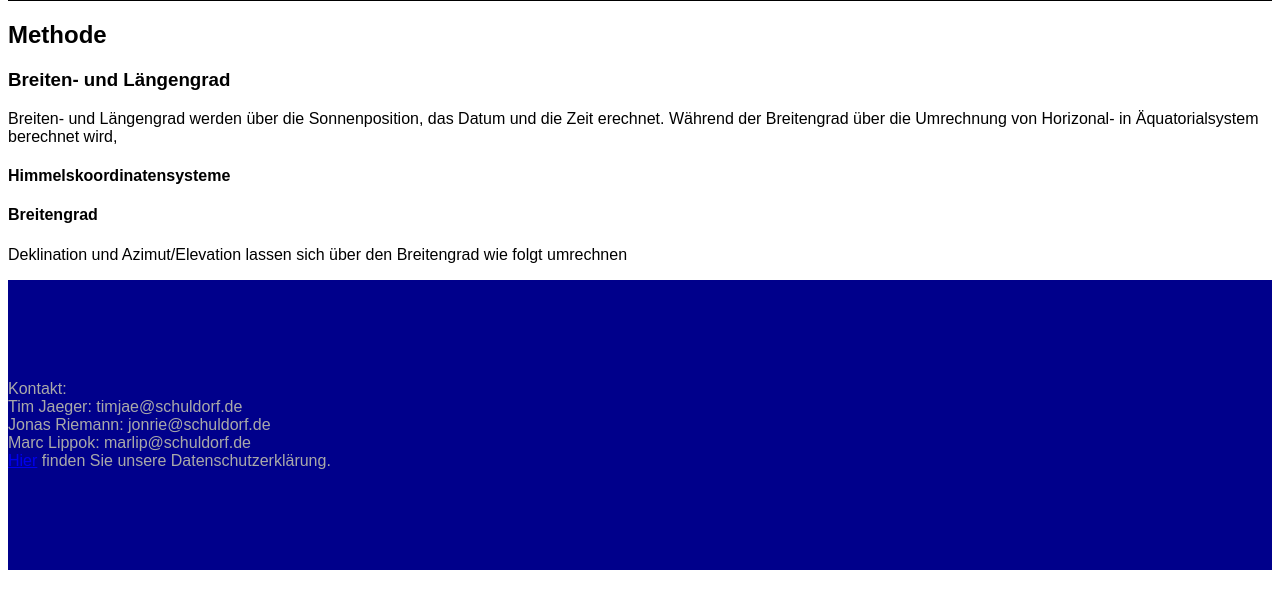
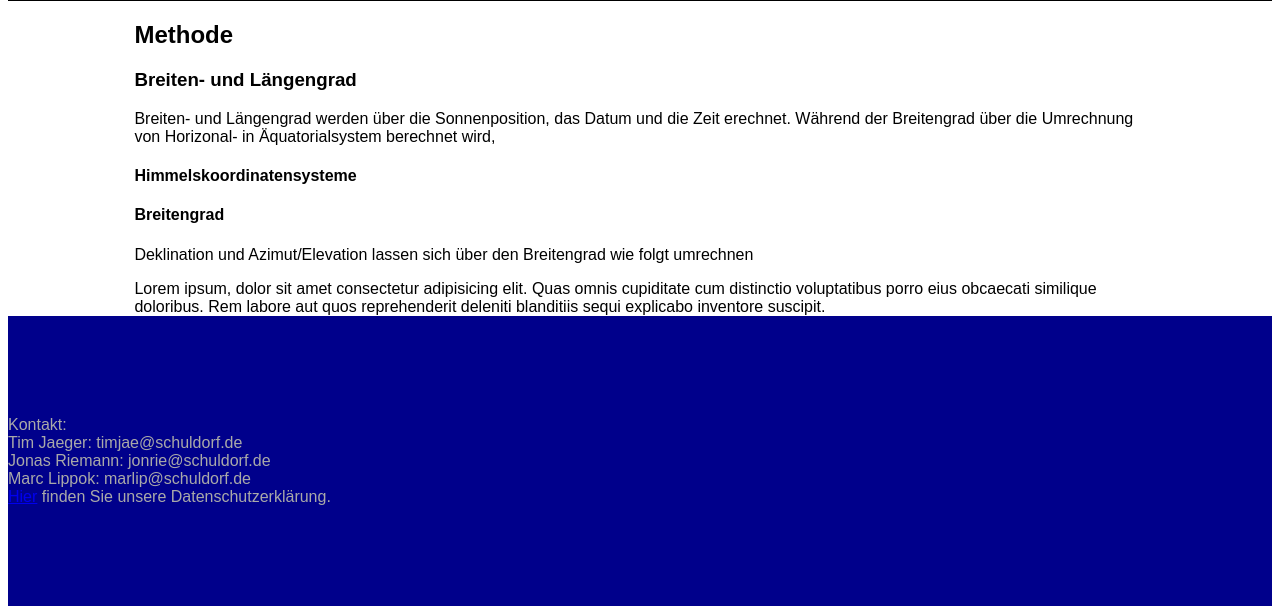
Before and after one commit to JugendForscht-CoLoS/JugendForscht-CoLoS.github.io, a plain HTML site: page index.html in a window 1280 px wide. Shown: the part 1630-2244 px from the top of the page. Before the commit the page ends 2208 px from the top, so only its background shows below. Drawn offline with Linux system fonts and the light colour scheme.

Commit message:
ein wenig das layout angepasst

```diff
--- a/index.html
+++ b/index.html
@@ -43,6 +43,9 @@
                     Deklination und Azimut/Elevation lassen sich über den Breitengrad wie folgt umrechnen
                 </p>
             </div>
+            <div>
+                Lorem ipsum, dolor sit amet consectetur adipisicing elit. Quas omnis cupiditate cum distinctio voluptatibus porro eius obcaecati similique doloribus. Rem labore aut quos reprehenderit deleniti blanditiis sequi explicabo inventore suscipit.
+            </div>
         </article>
         <footer>
             <span>
--- a/style.css
+++ b/style.css
@@ -31,3 +31,7 @@ footer{
     background-color: black;
     padding:0px;
 }
+article{
+    margin-left: 10%;
+    margin-right: 10%;
+}
```
